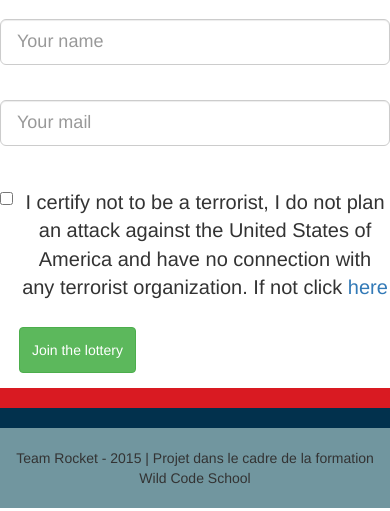
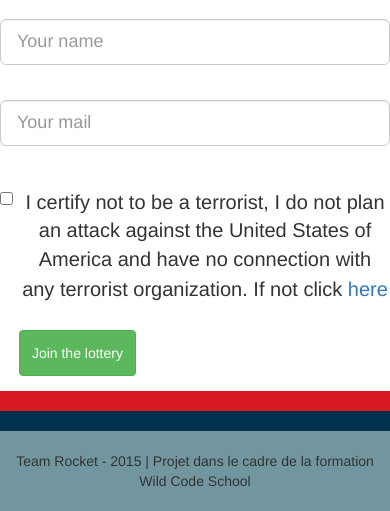
Before and after one commit to Sl0b/yesweekend, a PHP site: page /Lotterie.php in a window 390 px wide. Shown: the part 681-1192 px from the top of the page. Run offline with PHP 8.4, Linux system fonts and the light colour scheme; some libraries are stand-ins or nearby versions.

Commit message:
last commit

```diff
--- a/Lotterie.php
+++ b/Lotterie.php
@@ -66,7 +66,7 @@
 
 					<div class="form-group">
   						<label class="col-md-5 control-label" for=""></label>
-							<a href="joke.php"><button id="" class="btn btn-success input-lg col-md-2">Join the lottery</button></a>
+							<a href="joke.php" class="btn btn-success input-lg col-md-2 " role="button">Join the lottery</a>
 					</div>
 
 				</fieldset>
--- a/css/style.css
+++ b/css/style.css
@@ -33,6 +33,9 @@ footer {
 	font-variant: small-caps;
 }
 
+.form-group a {
+	line-height: 32px;
+}
 .nav:hover {
 	color: rgb(217, 26, 34);
 }
```
